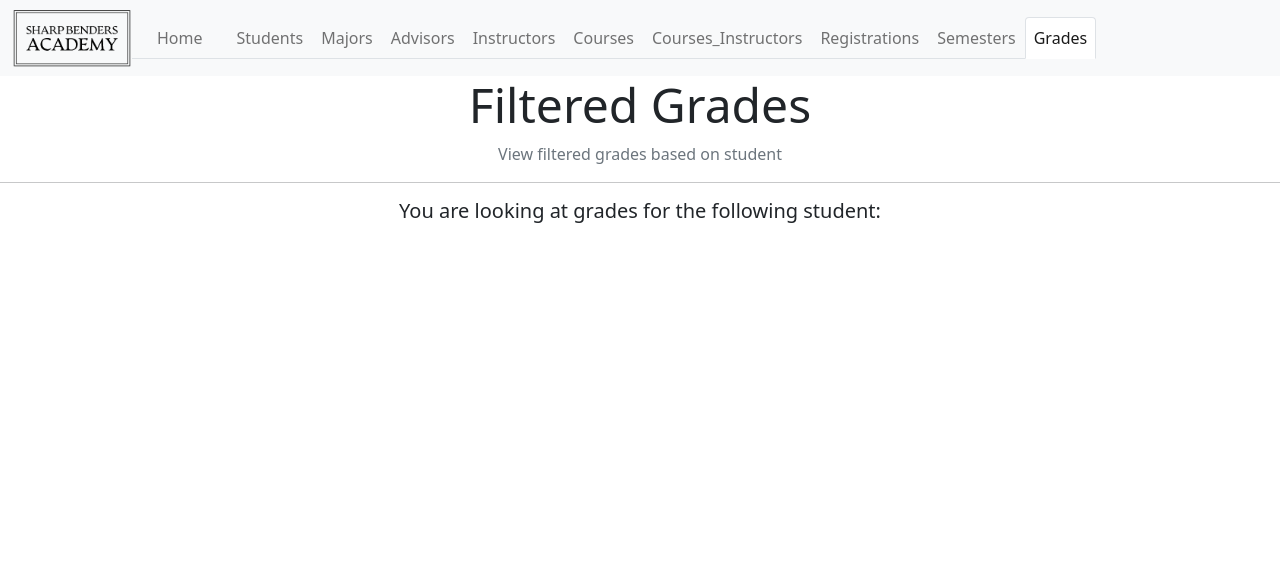
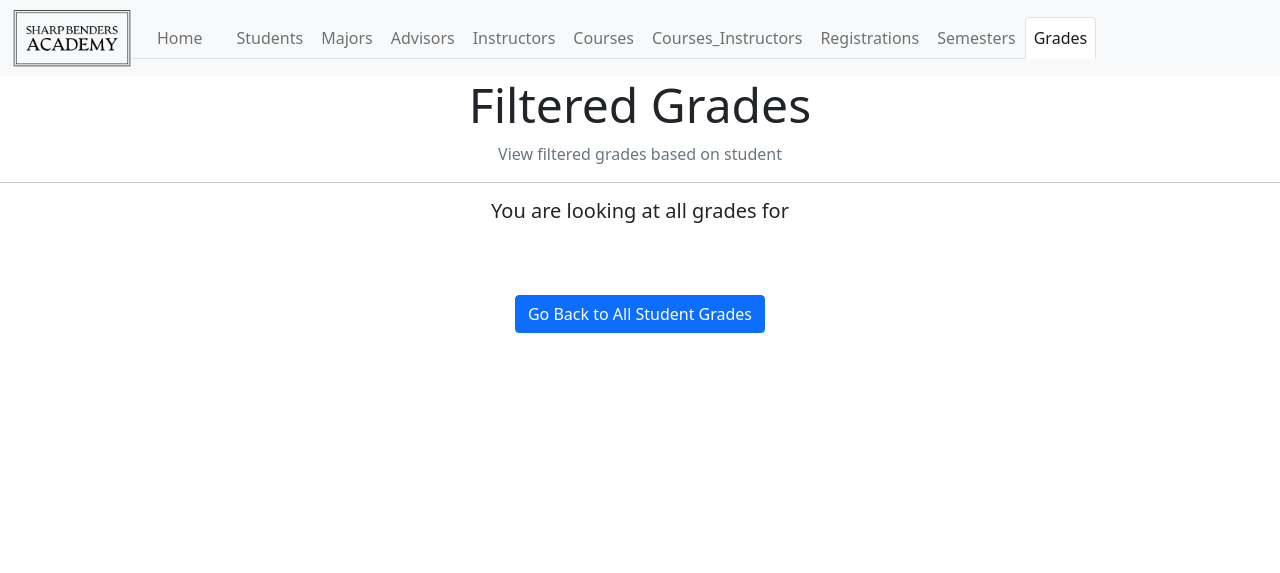
Before and after one commit to Sharp-Benders-Academy/Sharp-Benders-Academy, a Flask app: template templates/grades_filter.j2 in a window 1280 px wide. Shown: the top 573 px of the page. Run offline with Flask 2, Linux system fonts and the light colour scheme; the template is opened without the code that fills it, so the values that code supplies are empty; some libraries are stand-ins or nearby versions.

Commit message:
add button to grades_filter page

```diff
--- a/templates/grades.j2
+++ b/templates/grades.j2
@@ -52,7 +52,7 @@
                     </select>
                 </div>
             </div>
-            <p>Students who do not have grades will not be available to filter.</p>
+            <p><em>Students who do not have grades will not be available to filter.</em></p>
 
             <!-- Button -->
             <div class="form-group py-2">
--- a/templates/grades_filter.j2
+++ b/templates/grades_filter.j2
@@ -27,8 +27,8 @@
 <hr>
 
 <div class="container-fluid text-center">
-    <h5>You are looking at grades for the following student:</h5>
-    <h3><b>{{ student_name[0].Student }}</b></h3>
+    <h5>You are looking at all grades for <b>{{ student_name[0].Student }}</b></h5>
+    <br></br>
 </div>
 
 
@@ -56,4 +56,9 @@
     </table>
 </div>
 
+<div class="container-fluid text-center">
+    <a href="/grades"><button type="button" class="btn btn-primary">Go Back to All Student Grades</button></a>
+</div>
+
+
 {% endblock %}
```
